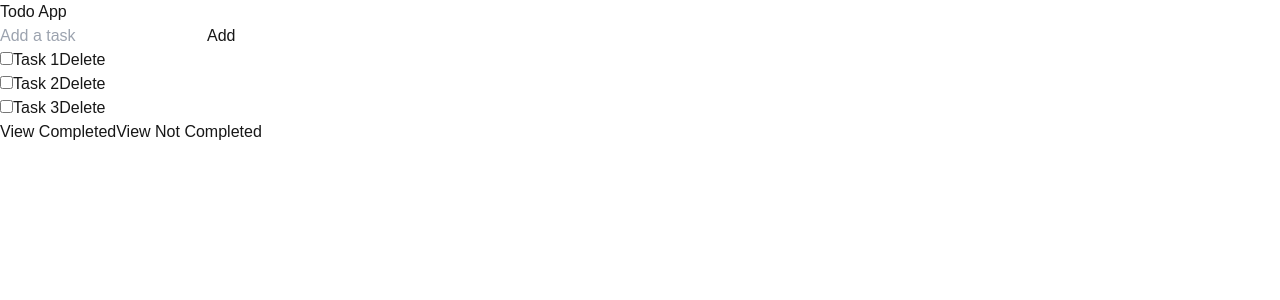
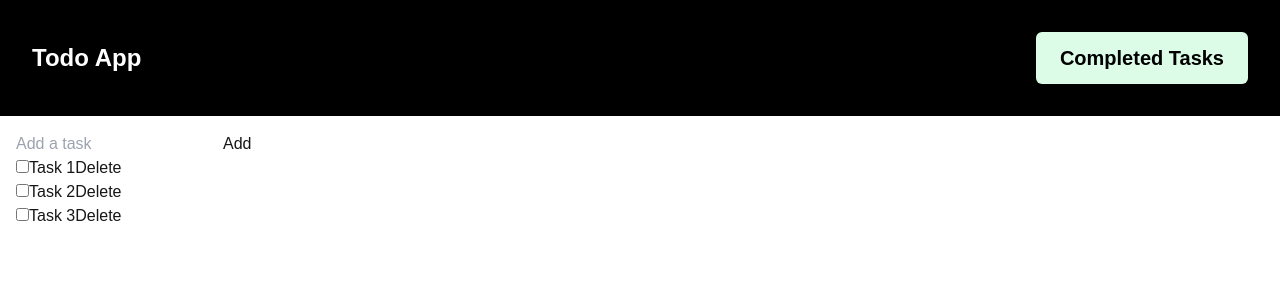
Before and after one commit to Hamsikakrishnan/Todo-app, a Next.js app: page / in a window 1280 px wide. Shown: the top 300 px of the page. Built offline with nearby package versions, Linux system fonts and the light colour scheme.

Commit message:
Changes Done

```diff
--- a/app/layout.js
+++ b/app/layout.js
@@ -12,8 +12,8 @@ const geistMono = Geist_Mono({
 });
 
 export const metadata = {
-  title: "Create Next App",
-  description: "Generated by create next app",
+  title: "Todo App",
+  description: "An app to add and delete tasks",
 };
 
 export default function RootLayout({ children }) {
@@ -21,7 +21,11 @@ export default function RootLayout({ children }) {
     <html lang="en">
       <body
         className={`${geistSans.variable} ${geistMono.variable} antialiased`}
-      >
+      > <div className="flex items-center justify-between bg-black p-8">
+        <h1 className=" text-2xl text-white font-bold">Todo App</h1>
+        <button className="text-black bg-green-100 px-6 py-3 rounded-md font-bold text-xl">Completed Tasks</button>
+      </div>
+
         {children}
       </body>
     </html>
--- a/app/page.js
+++ b/app/page.js
@@ -10,8 +10,7 @@ export default function Home() {
     //Create a button for viewing completed tasks
     //Create a button for viewing not completed
 
-    <div>
-      <h1>Todo App</h1>
+    <div className="container mx-auto p-4">
       <form>
         <input type="text" placeholder="Add a task" />
         <button >Add</button>
@@ -33,8 +32,8 @@ export default function Home() {
           <button>Delete</button>
         </li>
       </ul>
-      <button>View Completed</button>
-      <button>View Not Completed</button>
+
+      {/* <button>View Not Completed</button> */}
     </div>
   );
 }
```
Also changed, not shown: package.json (+6 -5 lines), 2 other files (tests, documents, lock files or other folders).
